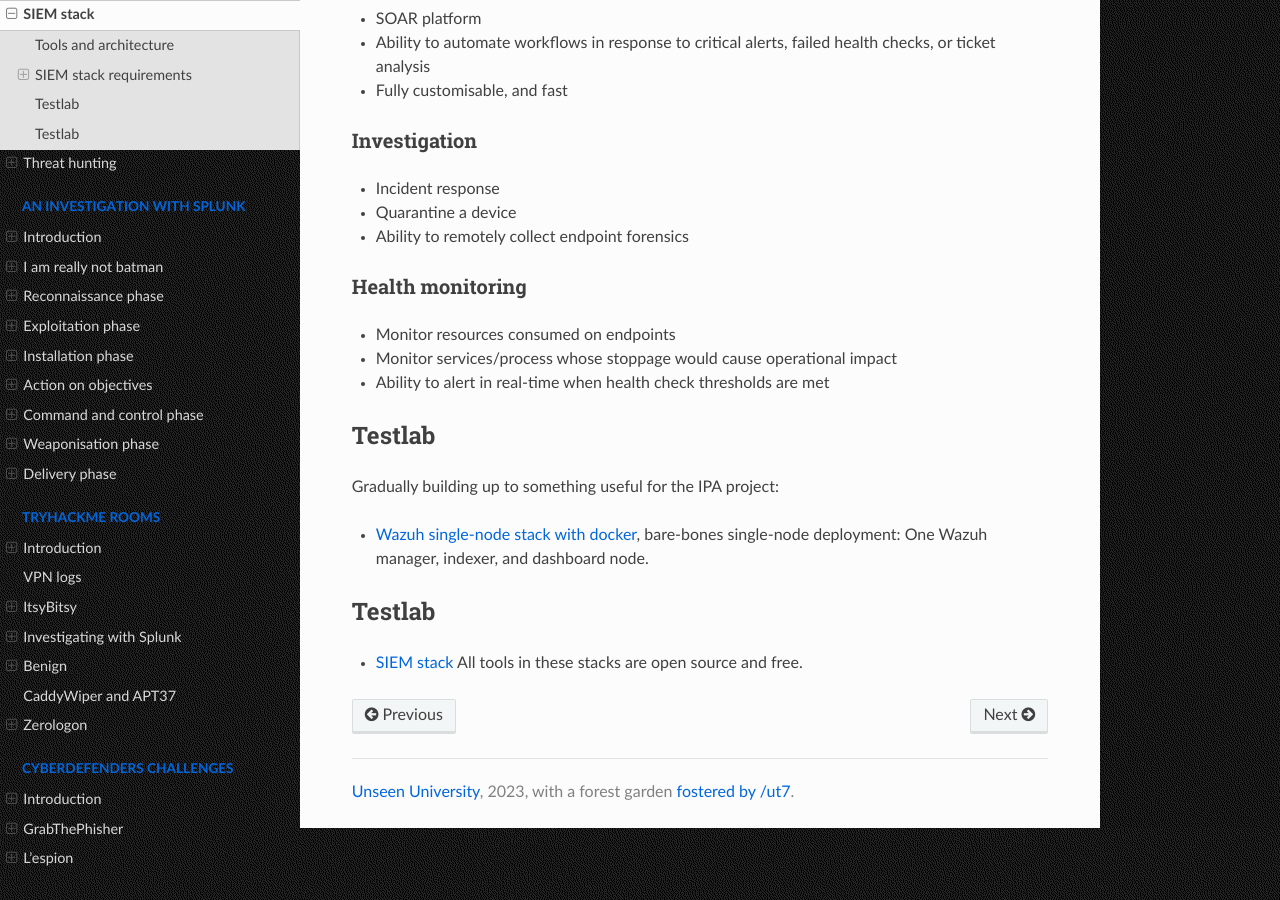
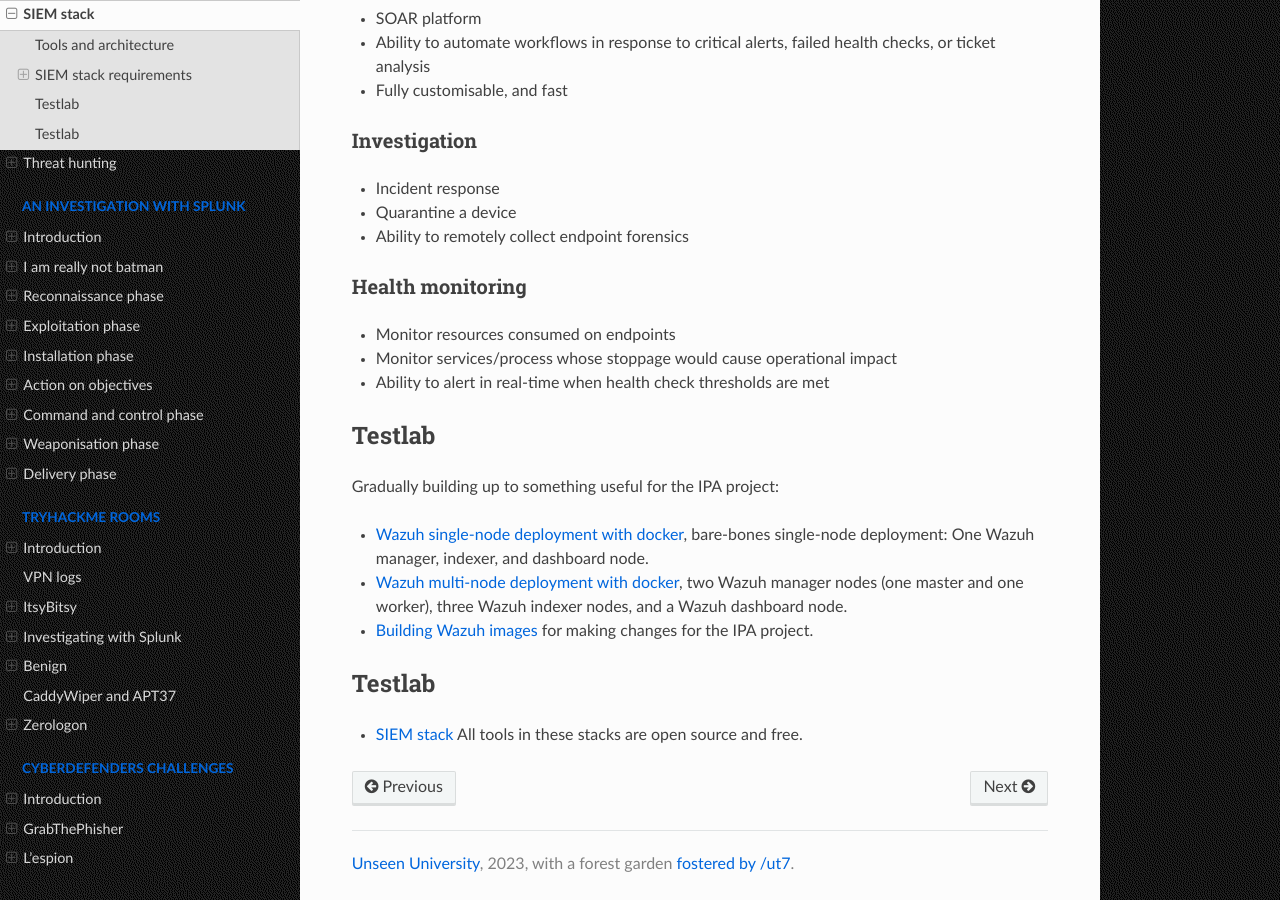
Before and after one commit to tymyrddin/blue-siem, a Sphinx documentation site: the page built from source/docs/notes/siem.md, in a window 1280 px wide and 900 px high, scrolled down 2049 px. Built offline with Sphinx 7.4.7 and the Read the Docs theme 2.0.0, drawn with Linux system fonts in a browser that asks for light colours.

Commit message:
Working towards a useful SIEM stack

```diff
--- a/source/docs/notes/siem.md
+++ b/source/docs/notes/siem.md
@@ -74,7 +74,9 @@
 
 Gradually building up to something useful for the IPA project:
 
-* [Wazuh single-node stack with docker](https://testlab.tymyrddin.dev/docs/siem/wazuh-single-node), bare-bones single-node deployment: One Wazuh manager, indexer, and dashboard node.
+* [Wazuh single-node deployment with docker](https://testlab.tymyrddin.dev/docs/siem/wazuh-single-node), bare-bones single-node deployment: One Wazuh manager, indexer, and dashboard node.
+* [Wazuh multi-node deployment with docker](https://testlab.tymyrddin.dev/docs/siem/wazuh-multi-node.md), two Wazuh manager nodes (one master and one worker), three Wazuh indexer nodes, and a Wazuh dashboard node.
+* [Building Wazuh images](https://testlab.tymyrddin.dev/docs/siem/wazuh-images.md) for making changes for the IPA project.
 
 ## Testlab
 
```
